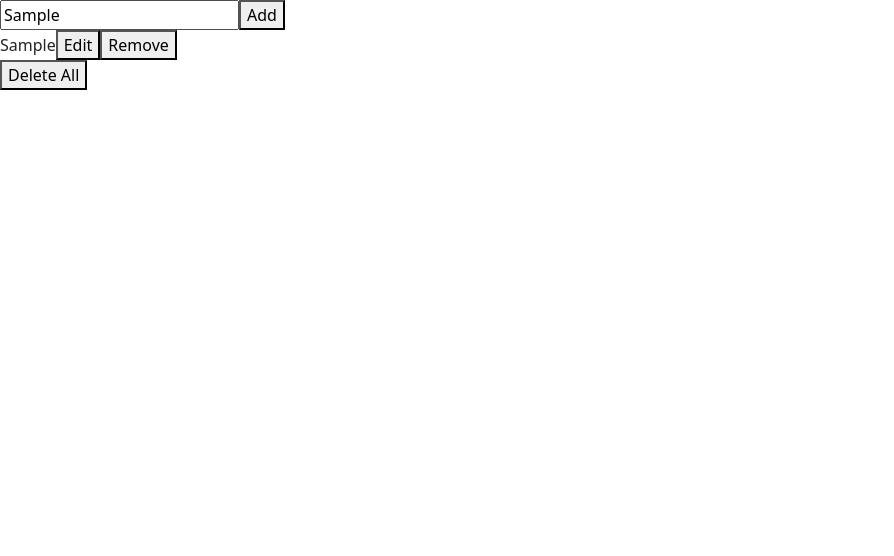
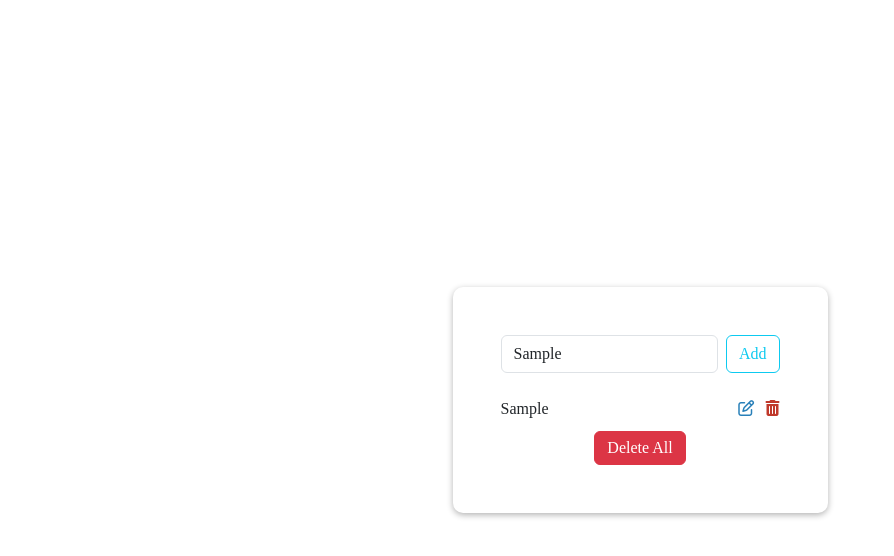
Before and after one commit to JunayedJihad/react-todo, a React (Vite) app: page / in a window 1280 px wide. Both pictures are taken after typing "Sample" into the empty fields and a click on the button "Add". Shown: the top 556 px of the page, without its empty margins (0-894 px from the left). Built offline with nearby package versions, Linux system fonts and the light colour scheme.

Commit message:
Styles Added

```diff
--- a/index.html
+++ b/index.html
@@ -5,6 +5,7 @@
     <link rel="icon" type="image/svg+xml" href="/vite.svg" />
     <meta name="viewport" content="width=device-width, initial-scale=1.0" />
     <link rel='stylesheet' href='https://cdnjs.cloudflare.com/ajax/libs/bootstrap/5.3.2/css/bootstrap.min.css' integrity='sha512-b2QcS5SsA8tZodcDtGRELiGv5SaKSk1vDHDaQRda0htPYWZ6046lr3kJ5bAAQdpV2mmA/4v0wQF9MyU6/pDIAg==' crossorigin='anonymous'/>
+    <link rel='stylesheet' href='https://cdnjs.cloudflare.com/ajax/libs/font-awesome/6.4.2/css/all.min.css' integrity='sha512-z3gLpd7yknf1YoNbCzqRKc4qyor8gaKU1qmn+CShxbuBusANI9QpRohGBreCFkKxLhei6S9CQXFEbbKuqLg0DA==' crossorigin='anonymous'/>
     <title>Vite + React</title>
   </head>
   <body>
--- a/src/App.jsx
+++ b/src/App.jsx
@@ -1,8 +1,8 @@
 import React from "react";
 
 const App = () => {
+  const [item, setItem] = React.useState();
   const [list, setList] = React.useState([]);
-  const [item, setItem] = React.useState("");
   const [value, setValue] = React.useState("");
   const[isUpdated, setIsUpdated] = React.useState(false)
 
@@ -25,14 +25,8 @@ const App = () => {
         console.log("no text provided");
       }
 
-    } else {
-      if (item.length) {
+    }
 
-      } else {
-        console.log("no text provided");
-
-      }
-    }
   }
 
   function remove(number) {
@@ -49,28 +43,43 @@ const App = () => {
     list.splice(0, list.length);
     setList([...list]);
     localStorage.clear()
+    setIsUpdated(false);
   }
 
   let listElements = list.map((listItem, index) => (
-    <div key={index}>
-      <span>{listItem}</span>
-      <button onClick={() => edit(index)}>Edit</button>
-      <button onClick={() => remove(index)}>Remove</button>
+    <div key={index} className="list-item">
+      <span className="list-item-text">{listItem}</span>
+      <button className="edit-btn" onClick={() => edit(index)}>
+        <i className="fa-regular fa-pen-to-square"></i>
+      </button>
+      <button
+        className="delete-btn"
+        onClick={() => remove(index)}
+      >
+        <i className="fa-solid fa-trash-can"></i>
+      </button>
     </div>
   ));
 
   return (
-    <div>
+    <main>
+      <div className="input-box-container">
+
         <input
+          className="form-control input-box"
           type="text"
           onChange={handleChange}
           id=""
           placeholder="Add Something..."
         />
-      <button onClick={add}>{isUpdated?"Update":"Add"}</button>
+        <button className="btn btn-outline-info py-1" onClick={add}>{isUpdated?"Update":"Add"}</button>
+      </div>
       <div>{listElements}</div>
-      {list.length>0 && <button onClick={reset}>Delete All</button>}
+      <div className="reset-btn">
+        {list.length>0 && <button className="btn btn-danger py-1" onClick={reset}>Delete All</button>}
+
       </div>
+    </main>
   );
 };
 
--- a/src/index.css
+++ b/src/index.css
@@ -0,0 +1,54 @@
+*{
+    padding: 0;
+    margin: 0;
+    box-sizing: border-box;
+}
+body{
+    display: flex;
+    justify-content: center;
+    align-items: center;
+    height: 100vh;
+    font-family: poppins;
+}
+main{
+    /* text-align: center; */
+    padding: 3rem;
+    width:375px ;
+    box-shadow: 0px 2px 6px rgba(0,0,0,0.3);
+    border-radius: 10px;
+}
+.input-box-container{
+    display: flex;
+    gap: .5rem;
+    margin-bottom: 1.5rem;
+}
+.input-box{
+    /* width:70%; */
+
+    display: inline-block;
+}
+.list-item{
+    display: flex;
+    margin-bottom: .5rem;
+
+}
+.list-item-text{
+    flex-grow: 1;
+    align-self: flex-start;
+}
+.delete-btn,.edit-btn{
+    border: none;
+    outline: none;
+    background-color: #fff;
+}
+.edit-btn{
+    margin-right: .7rem;
+    color: #2980b9;
+}
+.delete-btn{
+    color: #c0392b;
+}
+.reset-btn{
+    text-align: center;
+    margin-top: .6rem;
+}
```
Lines whose indentation alone changed are shown as unchanged.
